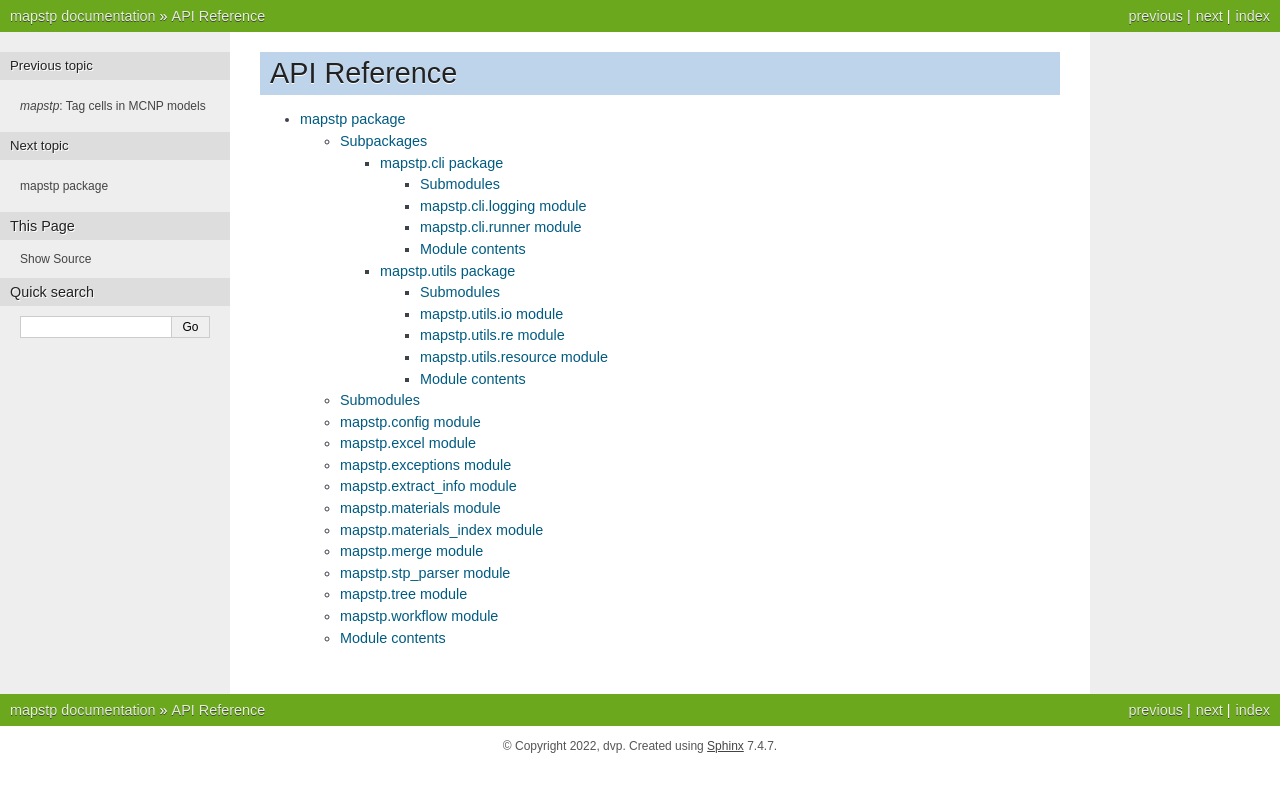
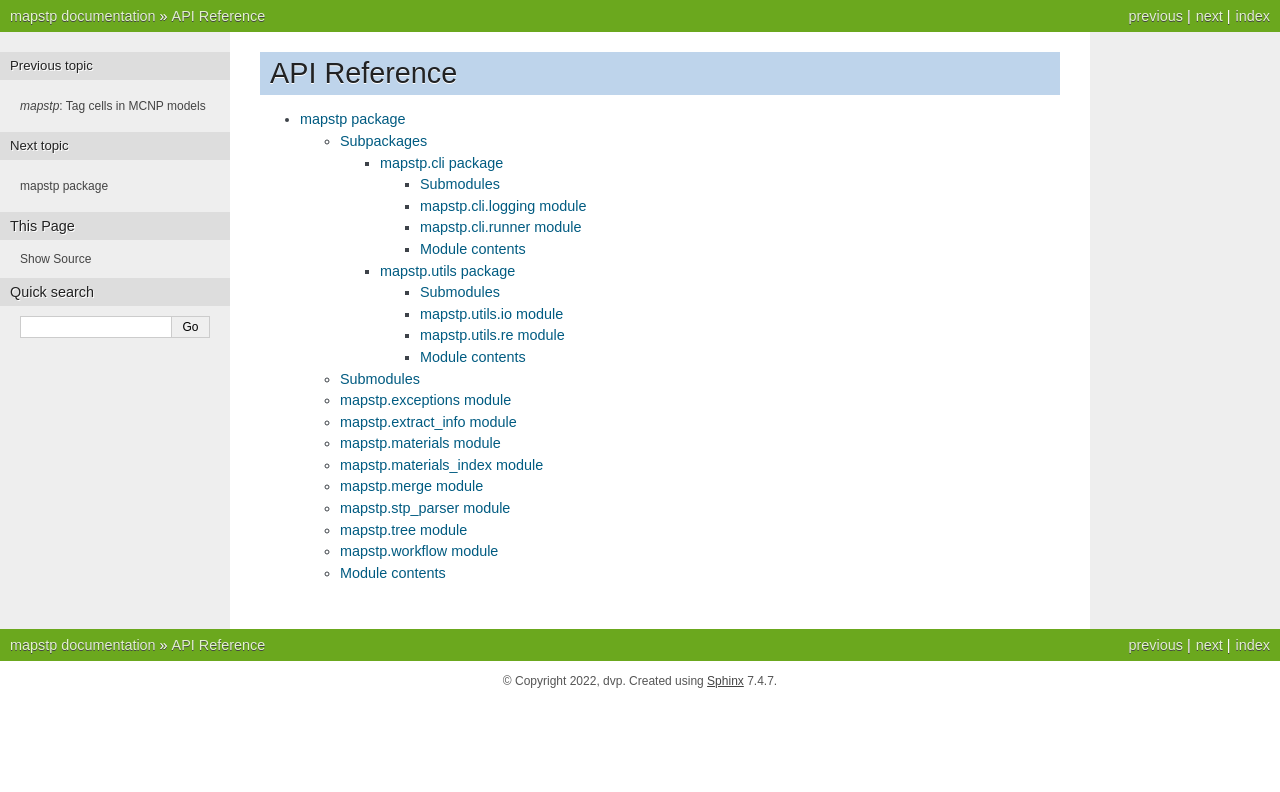
Before and after one commit to MC-kit/map-stp, a Sphinx documentation site: the page built from docs/source/modules.rst, in a window 1280 px wide. Shown: the top 792 px of the page. Built offline with Sphinx 7.4.7, drawn with Linux system fonts in a browser that asks for light colours.

Commit message:
docs: sync docs with code

```diff
--- a/docs/requirements.txt
+++ /dev/null
@@ -1,4 +0,0 @@
-sphinx>=6.1.3
-sphinx-autodoc-typehints>=1.21.1
-sphinx-autorun>=1.1.1
-sphinx-click>=4.4.0
--- a/docs/source/mapstp.cli.rst
+++ b/docs/source/mapstp.cli.rst
@@ -7,7 +7,7 @@
 mapstp.cli.logging module
 -------------------------
 
-.. automodule:: mapstp.cli.logging
+.. automodule:: mapstp.cli.mapstp_logging
    :members:
    :undoc-members:
    :show-inheritance:
--- a/docs/source/mapstp.rst
+++ b/docs/source/mapstp.rst
@@ -13,21 +13,6 @@
 Submodules
 ----------
 
-mapstp.config module
---------------------
-
-.. automodule:: mapstp.config
-   :members:
-   :undoc-members:
-   :show-inheritance:
-
-mapstp.excel module
--------------------
-
-.. automodule:: mapstp.excel
-   :members:
-   :undoc-members:
-   :show-inheritance:
 
 mapstp.exceptions module
 ------------------------
--- a/docs/source/mapstp.utils.rst
+++ b/docs/source/mapstp.utils.rst
@@ -7,7 +7,7 @@
 mapstp.utils.io module
 ----------------------
 
-.. automodule:: mapstp.utils.io
+.. automodule:: mapstp.utils._io
    :members:
    :undoc-members:
    :show-inheritance:
@@ -15,18 +15,11 @@
 mapstp.utils.re module
 ----------------------
 
-.. automodule:: mapstp.utils.re
+.. automodule:: mapstp.utils._re
    :members:
    :undoc-members:
    :show-inheritance:
 
-mapstp.utils.resource module
-----------------------------
-
-.. automodule:: mapstp.utils.resource
-   :members:
-   :undoc-members:
-   :show-inheritance:
 
 Module contents
 ---------------
--- a/pyproject.toml
+++ b/pyproject.toml
@@ -78,6 +78,7 @@
     "sphinx-autodoc-typehints>=3.2.0",
     "sphinx-autobuild>=2025.8.25",
     "sphinx-togglebutton>=0.3.2",
+    "sphinx-click>=6.1.0",
 ]
 analyze = ["jupyterlab>=4.2.5", "jupytext>=1.16.4"]
 
@@ -225,7 +226,6 @@
     "openpyxl",
 ]
 
-
 [tool.rstcheck]
 report_level = "ERROR"
-ignore_messages = "(Unknown directive type \"(todo.*|automodule)\".$)"
+ignore_messages = '(Unknown directive type \"click|todo|(auto(module|class|function))\"\.)'
```
Also changed, not shown: docs/.rstcheck.cfg (deleted), 3 other files.
